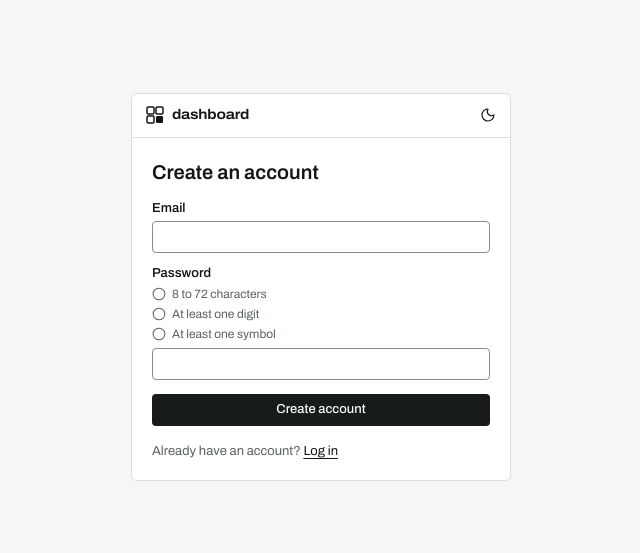
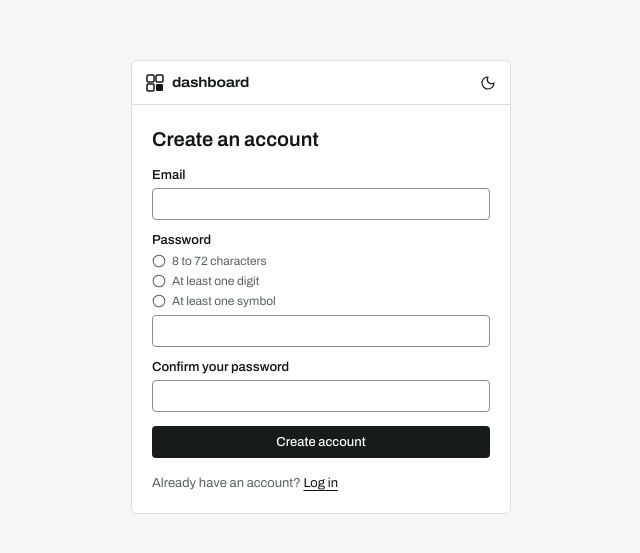
Before and after one commit to tekClovis/DashBoard, a React (Vite) app in the folder web/: page /register in a window 1280 px wide. Shown: the part 113-666 px from the top of the page, without its empty margins (319-959 px from the left). Built offline with nearby package versions, Linux system fonts and the light colour scheme; no server answers.

Commit message:
[C.NE][auth] fix: add confirm password field to the register page

```diff
--- a/web/src/routes/RegisterPage.tsx
+++ b/web/src/routes/RegisterPage.tsx
@@ -45,21 +45,27 @@ function SentState({ email }: { email: string }) {
 export function RegisterPage() {
   const [email, setEmail] = useState('');
   const [password, setPassword] = useState('');
+  const [confirm, setConfirm] = useState('');
   const [touched, setTouched] = useState(false);
   const register = useRegister();
   const emailRef = useRef<HTMLInputElement>(null);
   const passwordRef = useRef<HTMLInputElement>(null);
+  const confirmRef = useRef<HTMLInputElement>(null);
 
   const emailBad = touched && !isValidEmail(email);
   const passwordBad = touched && !isValidPassword(password);
+  const mismatch = touched && !passwordBad && password !== confirm;
   const emailInUse = register.error instanceof ApiError && register.error.code === 'EMAIL_IN_USE';
 
   function onSubmit(e: React.FormEvent) {
     e.preventDefault();
-    const valid = isValidEmail(email) && isValidPassword(password);
+    const badPassword = !isValidPassword(password);
+    const badConfirm = !badPassword && password !== confirm;
+    const valid = isValidEmail(email) && !badPassword && !badConfirm;
     setTouched(!valid);
     if (valid) register.mutate({ email, password });
-    else (isValidEmail(email) ? passwordRef : emailRef).current?.focus();
+    else if (!isValidEmail(email)) emailRef.current?.focus();
+    else (badPassword ? passwordRef : confirmRef).current?.focus();
   }
 
   if (register.isSuccess) return <SentState email={email} />;
@@ -110,6 +116,21 @@ export function RegisterPage() {
           />
           {passwordBad && <FieldError id="password-err">Meet every rule above.</FieldError>}
         </div>
+        <div className="grid gap-1.5">
+          <Label htmlFor="confirm">Confirm your password</Label>
+          <Input
+            id="confirm"
+            ref={confirmRef}
+            type="password"
+            autoComplete="new-password"
+            required
+            value={confirm}
+            onChange={(e) => setConfirm(e.target.value)}
+            aria-invalid={mismatch || undefined}
+            aria-describedby={mismatch ? 'confirm-err' : undefined}
+          />
+          {mismatch && <FieldError id="confirm-err">Passwords do not match.</FieldError>}
+        </div>
         {register.isError && (
           <Alert tone="destructive" id="register-err">
             <OctagonX strokeWidth={1.75} aria-hidden />
```
Also changed, not shown: 1 other file (tests, documents, lock files or other folders).
